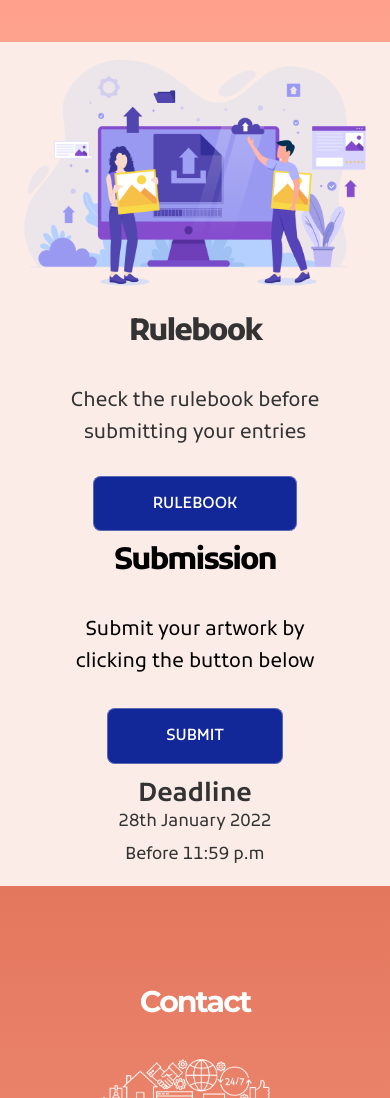
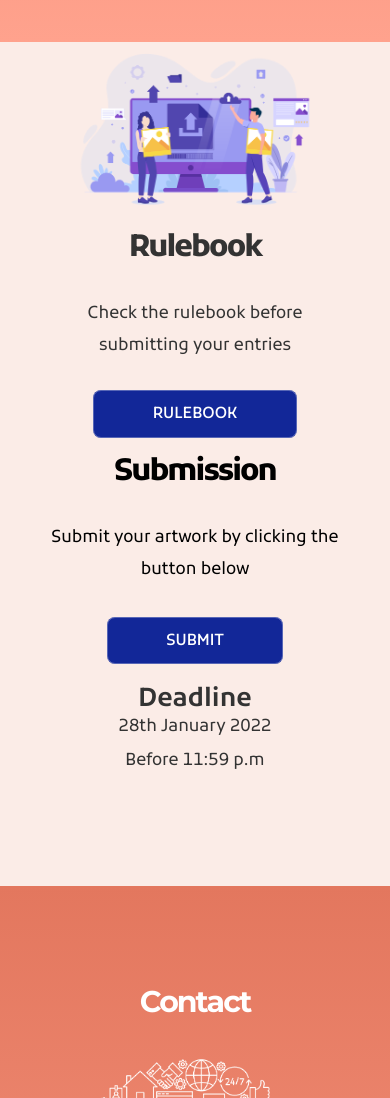
Before and after one commit to deveshwar08/canvas-for-change, a plain HTML site: page index.html in a window 390 px wide. Shown: the part 2490-3588 px from the top of the page. Drawn offline with Linux system fonts and the light colour scheme.

```diff
--- a/style.css
+++ b/style.css
@@ -765,8 +765,11 @@
     margin: 0;
     padding: 0;
   }
+  .rulebook-image img {
+    height: 20vh;
+  }
   .rulebook-caption {
-    font-size: 5vw;
+    font-size: 2vh;
     font-weight: normal;
     width: 75vw;
     margin-left: 12.5vw;
@@ -777,6 +780,8 @@
     width: 50vw;
     padding-left: 15vw;
     padding-right: 15vw;
+    padding-top: 1.5vh;
+    padding-bottom: 1.5vh;
   }
   .submit-deadline {
     margin-top: 0;
```
